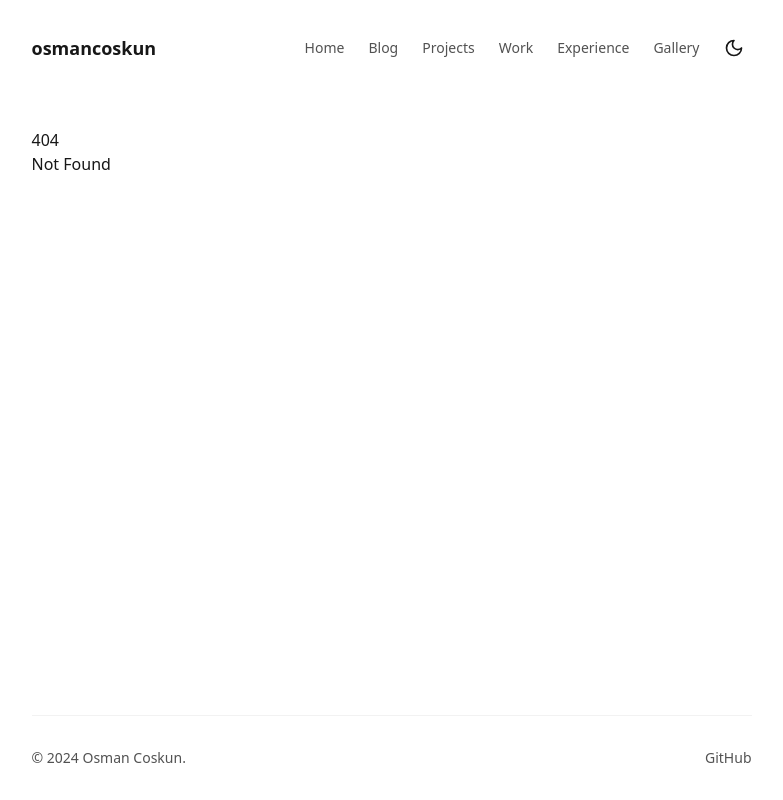
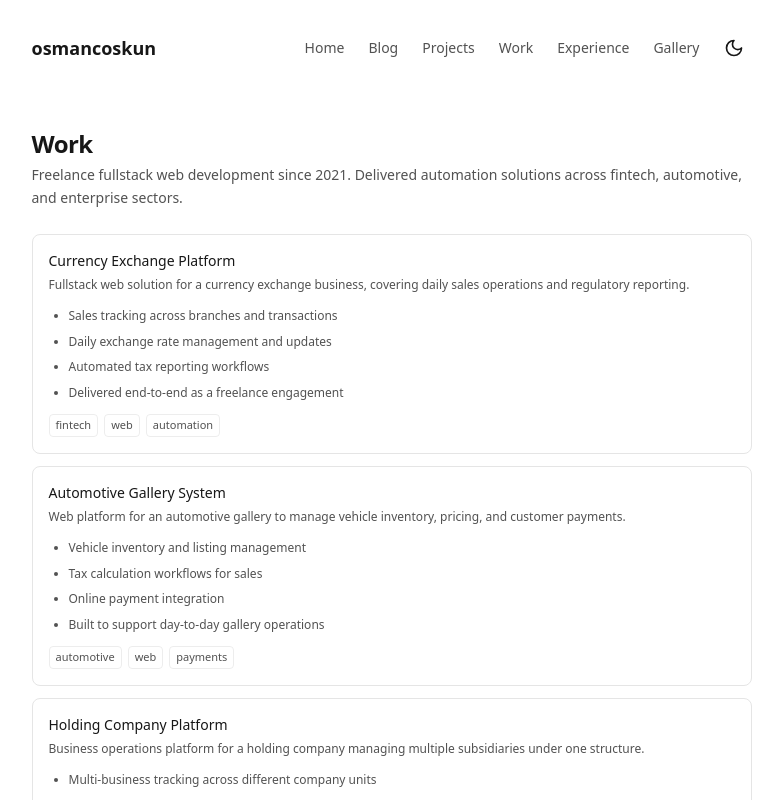
Before and after one commit to osmancoskun/osmancoskun.com, a SvelteKit app: page /work in a window 1280 px wide. Before the commit this address had no page. Shown: the top 800 px of the page, without its empty margins (241-1024 px from the left). Built offline with nearby package versions, Linux system fonts and the light colour scheme.

Commit message:
feat(work): add freelance work cards page
Add a compact /work page with bullet-point cards from CV content. Align nav URL with the Work label.

```diff
--- /dev/null
+++ b/src/lib/work/work.ts
@@ -0,0 +1,45 @@
+export type WorkItem = {
+	title: string;
+	description: string;
+	highlights: string[];
+	tags?: string[];
+};
+
+export const workItems: WorkItem[] = [
+	{
+		title: 'Currency Exchange Platform',
+		description:
+			'Fullstack web solution for a currency exchange business, covering daily sales operations and regulatory reporting.',
+		highlights: [
+			'Sales tracking across branches and transactions',
+			'Daily exchange rate management and updates',
+			'Automated tax reporting workflows',
+			'Delivered end-to-end as a freelance engagement'
+		],
+		tags: ['fintech', 'web', 'automation']
+	},
+	{
+		title: 'Automotive Gallery System',
+		description:
+			'Web platform for an automotive gallery to manage vehicle inventory, pricing, and customer payments.',
+		highlights: [
+			'Vehicle inventory and listing management',
+			'Tax calculation workflows for sales',
+			'Online payment integration',
+			'Built to support day-to-day gallery operations'
+		],
+		tags: ['automotive', 'web', 'payments']
+	},
+	{
+		title: 'Holding Company Platform',
+		description:
+			'Business operations platform for a holding company managing multiple subsidiaries under one structure.',
+		highlights: [
+			'Multi-business tracking across different company units',
+			'Advanced analytics and reporting for management',
+			'Dashboard-driven overview of group performance',
+			'Consolidated view to support decision-making'
+		],
+		tags: ['enterprise', 'analytics', 'web']
+	}
+];
--- a/src/routes/+layout.svelte
+++ b/src/routes/+layout.svelte
@@ -9,7 +9,7 @@
 		{ href: '/', label: 'Home' },
 		{ href: '/blog', label: 'Blog' },
 		{ href: '/projects', label: 'Projects' },
-		{ href: '/freelance', label: 'Work' },
+		{ href: '/work', label: 'Work' },
 		{ href: '/experience', label: 'Experience' },
 		{ href: '/gallery', label: 'Gallery' }
 	];
--- /dev/null
+++ b/src/routes/work/+layout.svelte
@@ -0,0 +1,5 @@
+<script lang="ts">
+	let { children } = $props();
+</script>
+
+{@render children()}
--- /dev/null
+++ b/src/routes/work/+page.svelte
@@ -0,0 +1,46 @@
+<script lang="ts">
+	import { workItems } from '$lib/work/work';
+</script>
+
+<div class="space-y-6">
+	<header class="space-y-1">
+		<h1 class="text-2xl font-bold tracking-tight">Work</h1>
+		<p class="text-sm text-text-muted leading-relaxed">
+			Freelance fullstack web development since 2021. Delivered automation solutions across
+			fintech, automotive, and enterprise sectors.
+		</p>
+	</header>
+
+	<ul class="list-none space-y-3 p-0 m-0">
+		{#each workItems as item (item.title)}
+			<li>
+				<article class="rounded-lg border border-border p-4 space-y-3">
+					<div class="space-y-1">
+						<h2 class="text-sm font-medium">{item.title}</h2>
+						<p class="text-xs text-text-muted leading-relaxed">{item.description}</p>
+					</div>
+
+					<ul
+						class="list-disc list-outside space-y-1.5 pl-5 text-xs text-text-muted leading-relaxed marker:text-text-muted"
+					>
+						{#each item.highlights as highlight (highlight)}
+							<li>{highlight}</li>
+						{/each}
+					</ul>
+
+					{#if item.tags?.length}
+						<ul class="list-none flex flex-wrap gap-1.5 p-0 m-0">
+							{#each item.tags as tag (tag)}
+								<li
+									class="text-[11px] px-1.5 py-0.5 rounded border border-border/70 text-text-muted"
+								>
+									{tag}
+								</li>
+							{/each}
+						</ul>
+					{/if}
+				</article>
+			</li>
+		{/each}
+	</ul>
+</div>
```
